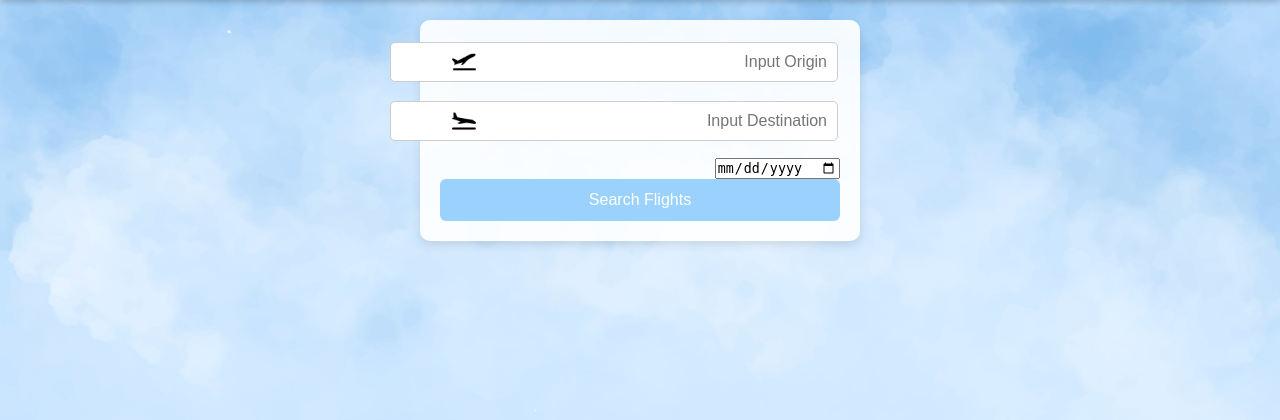
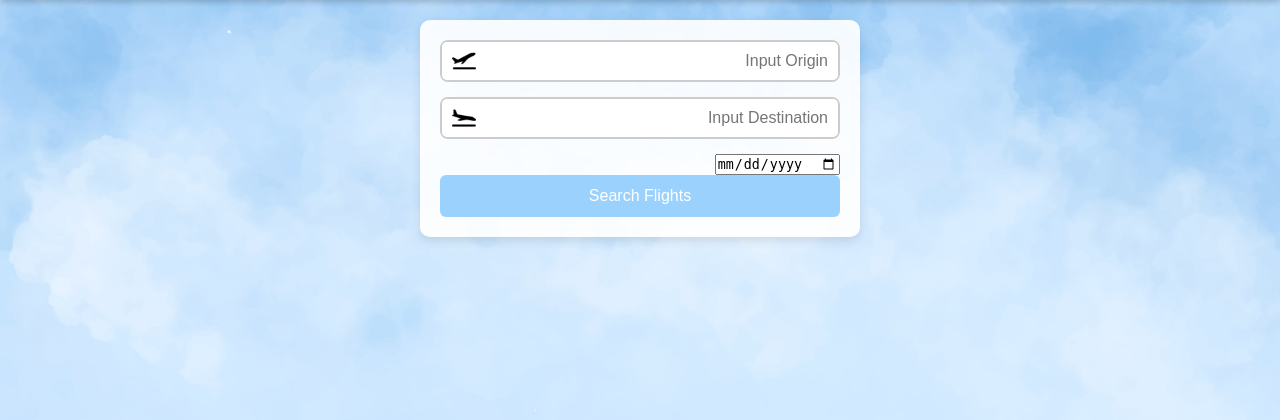
Before and after one commit to Ellibrinker/FlyTAU, a Flask app: page /search_flights in a window 1280 px wide. Shown: the part 80-500 px from the top of the page. Run offline with Flask 3, Linux system fonts and the light colour scheme.

Commit message:
Update Search Flights UI

```diff
--- a/static/style.css
+++ b/static/style.css
@@ -73,13 +73,14 @@ body {
 .input-container {
     position: relative;
     margin-bottom: 15px;
-    border: 2px solid transparent;
+    border: 2px solid #ccc;
     border-radius: 8px;
     transition: border 0.3s;
+    background: white;
 }
 
 .input-container:hover {
-    border: 2px solid #1e90ff; /* כחול בהיר בהקפצה */
+    border-color: #1e90ff;
 }
 
 .input-container input[type="text"],
@@ -87,8 +88,10 @@ body {
     width: 100%;
     padding: 10px 10px 10px 40px;
     border-radius: 5px;
-    border: 1px solid #ccc;
+    border: none;
+    outline: none;
     font-size: 16px;
+    box-sizing: border-box;
 }
 
 .input-container .icon {
--- a/templates/homepage.html
+++ b/templates/homepage.html
@@ -60,7 +60,7 @@
     <br><br>
 
     <!-- אורח -->
-    <p style="color: #666; font-size: 16px;">
+    <p style="color: #666; font-size: 18px;">
         or continue as a guest
     </p>
 
```
